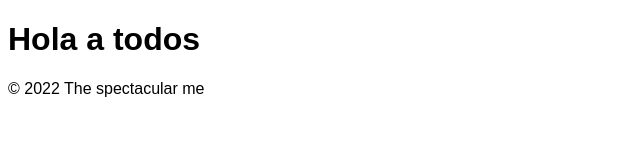
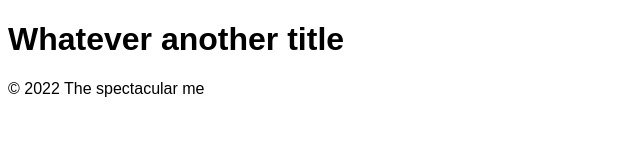
Before and after one commit to Skynau/day-8-git-branching, a plain HTML site: page index.html in a window 1280 px wide. Shown: the whole page, without its empty margins (0-640 px from the left). Drawn offline with Linux system fonts and the light colour scheme.

Commit message:
changed title

```diff
--- a/index.html
+++ b/index.html
@@ -7,7 +7,7 @@
     <link rel="stylesheet" href="style.css">
 </head>
 <body>
-    <h1>Hola a todos</h1>
+    <h1>Whatever another title</h1>
     <footer>
     &copy; 2022 The spectacular me
     </footer>
```
